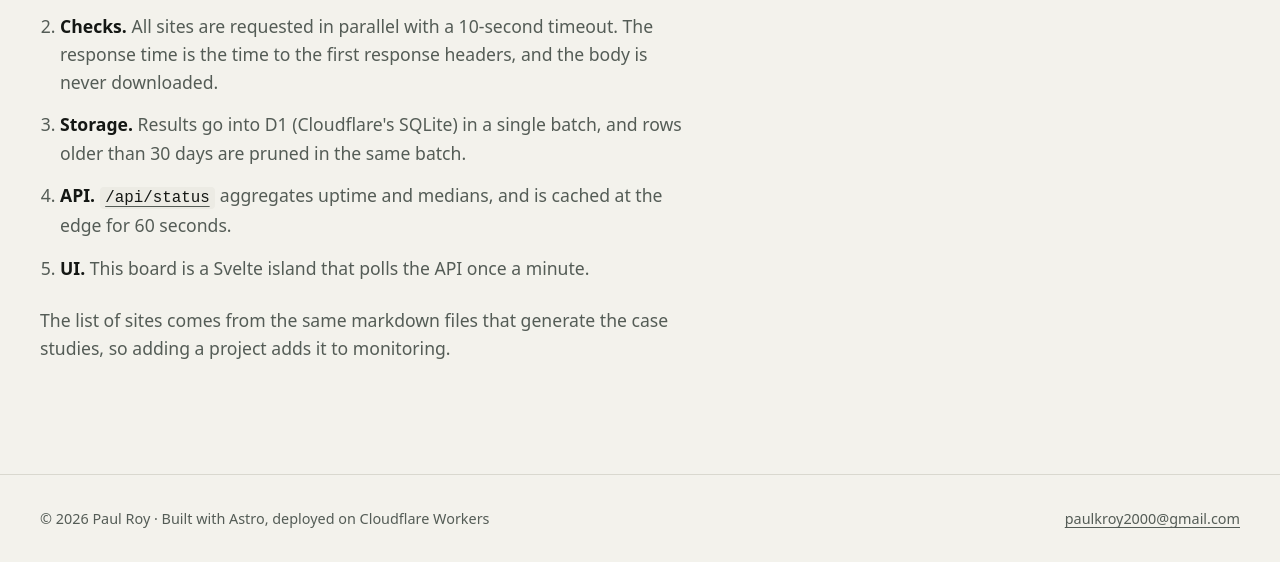
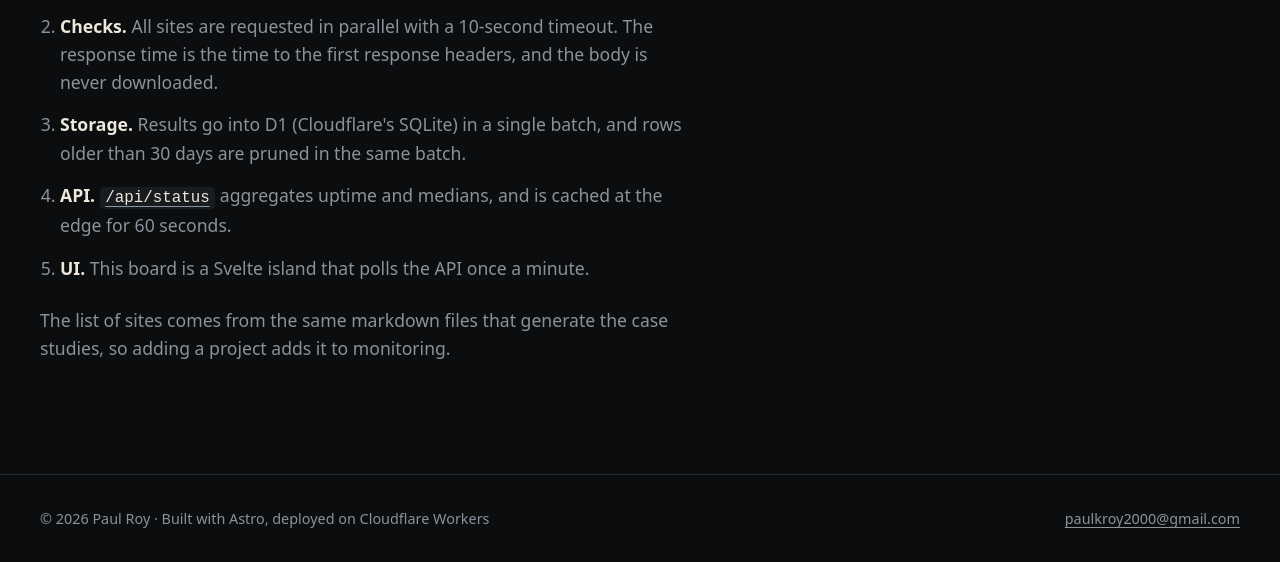
Before and after one commit to paulkroy/portfolio, an Astro site: page /status in a window 1280 px wide. Shown: the part 601-1163 px from the top of the page. Built offline with nearby package versions, Linux system fonts and the light colour scheme; Astro itself is replaced by a stand-in of ours; some packages are replaced by stand-ins of ours; no server answers.

Commit message:
Switch to the v3 Amber palette, dark only
Replace the lime tokens with the Amber values from the v3 mockup and drop the light theme, since the mockup is dark only. The map, status board and X-ray panel no longer switch with the system colour scheme. The primary button hover and the favicon now use amber.

```diff
--- a/src/components/MapLive.css
+++ b/src/components/MapLive.css
@@ -75,6 +75,4 @@
   font-size: 0.95rem;
 }
 
-@media (prefers-color-scheme: dark) {
-  .map-live { --ctrl-filter: invert(1); }
-}
+.map-live { --ctrl-filter: invert(1); }
--- a/src/components/StatusBoard.svelte
+++ b/src/components/StatusBoard.svelte
@@ -246,11 +246,6 @@
 
   .compact th, .compact td { padding-block: 0.65rem; }
 
-  @media (prefers-color-scheme: light) {
-    .dot.up { background: #12a150; }
-    .bad, .dot.down { color: #c62828; }
-    .dot.down { background: #c62828; }
-  }
   @media (max-width: 640px) {
     th, td { padding-inline: 1rem; }
     .compact .spark-col,
--- a/src/components/XRay.astro
+++ b/src/components/XRay.astro
@@ -28,7 +28,7 @@ import { annotations } from '../data/xray';
     {a.body.map((p) => <p>{p}</p>)}
     <div class="xray-code">
       <p class="xray-code__file">{a.file}</p>
-      <Code code={a.code} lang={a.lang} themes={{ light: 'github-light', dark: 'github-dark-dimmed' }} defaultColor={false} />
+      <Code code={a.code} lang={a.lang} theme="github-dark-dimmed" />
     </div>
   </template>
 ))}
@@ -170,9 +170,6 @@ import { annotations } from '../data/xray';
     cursor: pointer;
     box-shadow: 0 2px 10px rgb(0 0 0 / 0.25);
   }
-  @media (prefers-color-scheme: light) {
-    .xray-tag { color: #fff; }
-  }
   .xray-tag:hover { filter: brightness(1.1); }
   .xray-tag:focus-visible { outline: 2px solid var(--text); outline-offset: 2px; }
 
@@ -224,12 +221,6 @@ import { annotations } from '../data/xray';
     font: 0.78rem/1.55 var(--font-mono);
     background: var(--surface-2) !important;
   }
-  .xray-code .astro-code,
-  .xray-code .astro-code span { color: var(--shiki-light); }
-  @media (prefers-color-scheme: dark) {
-    .xray-code .astro-code,
-    .xray-code .astro-code span { color: var(--shiki-dark); }
-  }
 
   @media (prefers-reduced-motion: no-preference) {
     #xray-panel:popover-open { animation: xray-in 0.22s var(--ease); }
--- a/src/layouts/Base.astro
+++ b/src/layouts/Base.astro
@@ -26,8 +26,7 @@ const canonical = new URL(Astro.url.pathname, Astro.site);
     <meta name="description" content={description} />
     <link rel="canonical" href={canonical} />
     <link rel="icon" href="/favicon.svg" type="image/svg+xml" />
-    <meta name="theme-color" content="#0b0d0c" media="(prefers-color-scheme: dark)" />
-    <meta name="theme-color" content="#f3f2ec" media="(prefers-color-scheme: light)" />
+    <meta name="theme-color" content="#0b0d0f" />
     <meta property="og:type" content="website" />
     <meta property="og:title" content={fullTitle} />
     <meta property="og:description" content={description} />
--- a/src/styles/global.css
+++ b/src/styles/global.css
@@ -1,15 +1,18 @@
 /* ---------- Tokens ---------- */
 :root {
-  color-scheme: dark light;
+  /* v3 Amber: dark only */
+  color-scheme: dark;
 
-  --bg: #0b0d0c;
-  --surface: #121513;
-  --surface-2: #181c19;
-  --line: #252a26;
-  --text: #ebeee8;
-  --muted: #9ba39d;
-  --accent: #d4f25a;
-  --accent-ink: #0b0d0c;
+  --bg: #0b0d0f;
+  --surface: #121518;
+  --surface-2: #181c1f;
+  --line: #262b30;
+  --line-strong: #5a646d;
+  --text: #ede8dc;
+  --muted: #8a929b;
+  --accent: #f2b544;
+  --accent-hover: #f7c96a;
+  --accent-ink: #0b0d0f;
   --xray: #5ccfff;
   --pin: var(--accent);
 
@@ -29,21 +32,6 @@
   --max: 1200px;
   --ease: cubic-bezier(0.22, 1, 0.36, 1);
   --pill: 999px;
-}
-
-@media (prefers-color-scheme: light) {
-  :root {
-    --bg: #f3f2ec;
-    --surface: #fbfaf6;
-    --surface-2: #ecebe4;
-    --line: #d9d8cf;
-    --text: #141714;
-    --muted: #545c56;
-    --accent: #c7ec3c;
-    --accent-ink: #141714;
-    --xray: #0077b6;
-    --pin: #5c8a00;
-  }
 }
 
 /* ---------- Base ---------- */
@@ -172,14 +160,14 @@ p { text-wrap: pretty; }
   text-decoration: none;
   transition: background-color 0.2s var(--ease), border-color 0.2s var(--ease), transform 0.2s var(--ease);
 }
-.btn:hover { border-color: var(--muted); }
+.btn:hover { border-color: var(--line-strong); }
 .btn:active { transform: translateY(1px); }
 .btn--primary {
   background: var(--accent);
   border-color: var(--accent);
   color: var(--accent-ink);
 }
-.btn--primary:hover { background: color-mix(in oklab, var(--accent) 85%, white); border-color: transparent; }
+.btn--primary:hover { background: var(--accent-hover); border-color: var(--accent-hover); }
 
 .chips {
   display: flex;
```
Also changed, not shown: src/components/MapLive.tsx (+3 -12 lines), public/favicon.svg.
